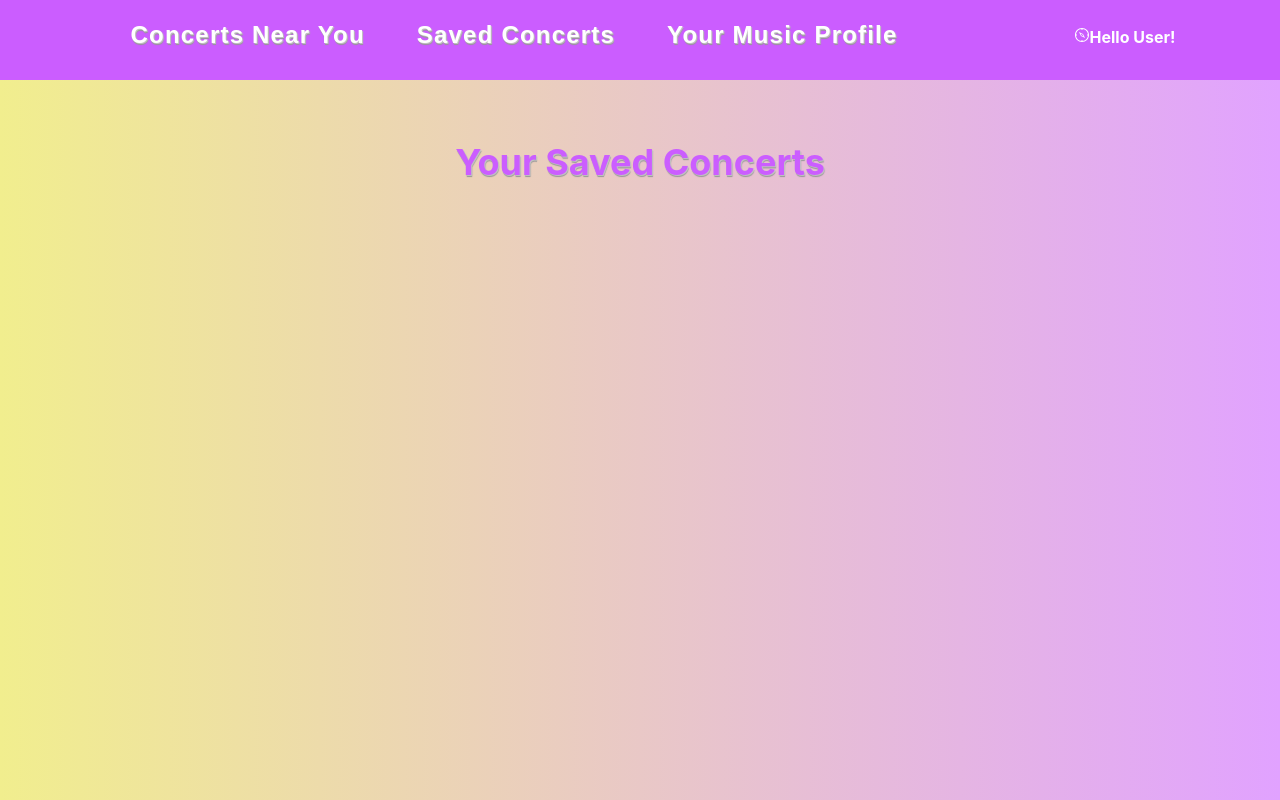
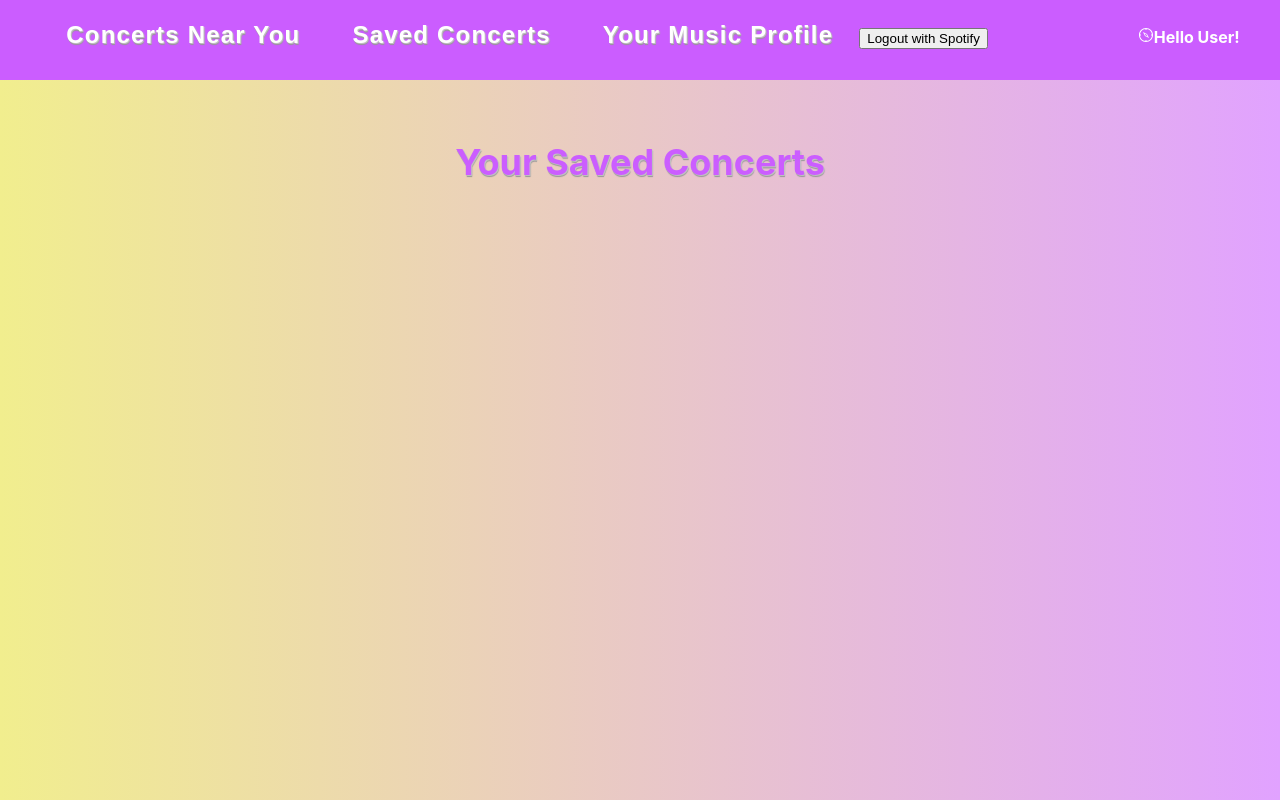
Before and after one commit to ivannadels/CS411-ConcertFinder, a React (Create React App) app in the folder concert-finder/: page /SavedConcerts in a window 1280 px wide. Built offline with nearby package versions, Linux system fonts and the light colour scheme.

Commit message:
moved logout to header

```diff
--- a/concert-finder/src/Header.js
+++ b/concert-finder/src/Header.js
@@ -1,6 +1,6 @@
 import React from 'react';
 import './Header.css';
-import {useEffect, useState} from "react";
+import {useState} from "react";
 import { useNavigate } from "react-router-dom";
 import { VscCompass } from "react-icons/vsc";
 
@@ -17,7 +17,16 @@ const Header = () => {
         navigate("/SavedConcerts")
     };
 
+    const [token, setToken] = useState("");
 
+    const logout = () => {
+        setToken("");
+        window.localStorage.removeItem("token");
+        if(window.localStorage.getItem("token")==null){
+            console.log("Logged Out");
+        }
+        navigate("/")
+    }
 
     return (
         <div className='Header'>
@@ -42,12 +51,9 @@ const Header = () => {
             >
                 Your Music Profile
             </button>
-            {/* <button
-                onClick={()=>logout()}
-                className='logout'
-            >
-                Log Out
-            </button> */}
+            <button onClick={logout} className="Button" id="spotifyLogoutButton">
+                        Logout with Spotify
+            </button>
 
             <span className="hello">
             <VscCompass>
--- a/concert-finder/src/Login.js
+++ b/concert-finder/src/Login.js
@@ -23,15 +23,6 @@ const Login = () => {
     const url = `${AUTH_ENDPOINT}?client_id=${CLIENT_ID}&redirect_uri=${encodeURIComponent(REDIRECT_URI)}&scope=${encodeURIComponent(SCOPES.join(' '))}&response_type=${RESPONSE_TYPE}`;
     window.location.href = url;
   };
-
-  const [token, setToken] = useState("");
-  const logout = () => {
-    setToken("")
-    window.localStorage.removeItem("token");
-    if(window.localStorage.getItem("token")==null){
-        console.log("Logged Out");
-    }
-}
 
   useEffect(() => {
     const hash = window.location.hash;
@@ -94,9 +85,7 @@ const Login = () => {
                 <button onClick={loginWithSpotify} className="Button" id="spotifyLoginButton">
                         Login with Spotify
                 </button>
-                <button onClick={logout} className="Button" id="spotifyLogoutButton">
-                        Logout with Spotify
-                </button>
+
             </div>
         </div>
       </div>
--- a/concert-finder/src/YourPreferences.js
+++ b/concert-finder/src/YourPreferences.js
@@ -35,6 +35,7 @@ const YourPrefences = () => {
                 console.error('Failed to fetch top artists:', error);
                 // Handle errors appropriately
             }
+
         };
 
         getTopArtists();
@@ -75,4 +76,4 @@ const YourPrefences = () => {
 
 }
 
-export default YourPrefences
+export default YourPrefences;
```
